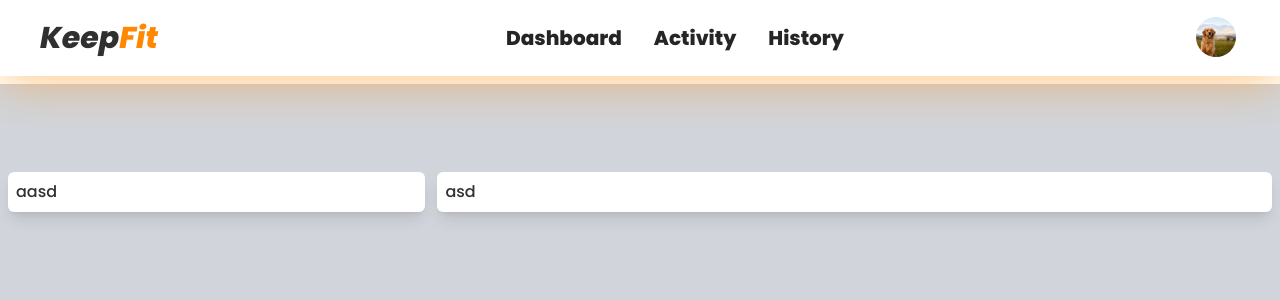
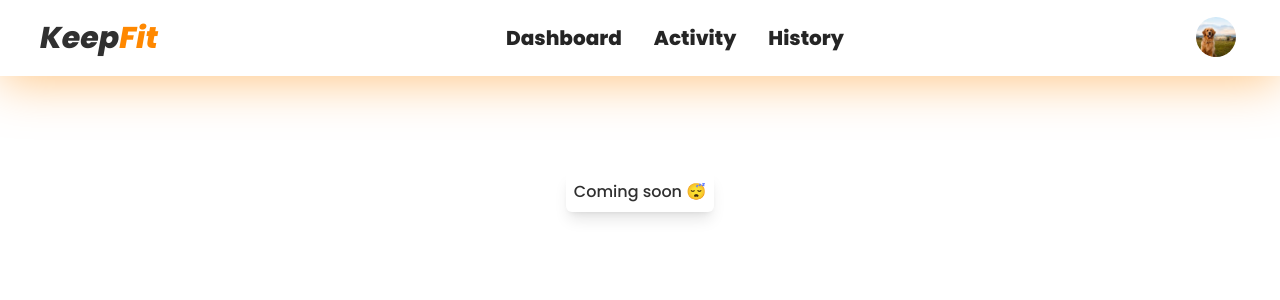
Before and after one commit to peth12/keepfit-react, a React (Vite) app: page /dashboard in a window 1280 px wide. Shown: the top 300 px of the page. Built offline with nearby package versions, Linux system fonts and the light colour scheme.

Commit message:
fixed dashboard

```diff
--- a/src/App.jsx
+++ b/src/App.jsx
@@ -5,6 +5,7 @@ import { LandingPage } from "./views/LandingPage";
 import { Login } from "./views/Login/Login";
 function App() {
   return <>
+  <Login></Login>
   </>;
 }
 
--- a/src/components/ActivityComponent/AddActivityButton.jsx
+++ b/src/components/ActivityComponent/AddActivityButton.jsx
@@ -35,7 +35,7 @@ const AddActivityButton = () => {
             className=" flex flex-col justify-center items-center btn btn-primary drop-shadow-xl text-white text-[20px] font-bold py-2 px-5 rounded-full  me-20 mt-[650px] w-[100px] h-[100px] fixed z-50"
             onClick={toggleFormVisibility}
           >
-            Add ja<AiFillPlusCircle/>
+            Add<AiFillPlusCircle/>
           </button>
         </div>
       </div>
--- a/src/views/Dashboard/Dashboard.jsx
+++ b/src/views/Dashboard/Dashboard.jsx
@@ -4,10 +4,10 @@ import "./Dashboard.css";
 export const Dashboard = () => {
   return (
     <Layout>
-      <div className=" bg-gray-300 pt-[80px]  min-h-screen">
-        <div className="flex md:flex-row flex-col gap-3 p-2 ">
-          <div className="bg-white rounded-md shadow-lg basis-4/12 p-2">aasd</div>
-          <div className="bg-white rounded-md shadow-lg basis-8/12 p-2">asd</div>
+      <div className="  pt-[80px]  min-h-screen">
+        <div className="flex md:flex-row flex-col gap-3 p-2 justify-center ">
+          <div className="bg-white rounded-md shadow-lg  p-2">Coming soon 😴</div>
+          {/* <div className="bg-white rounded-md shadow-lg basis-8/12 p-2">Coming soon</div> */}
         </div>
       </div>
     </Layout>
```
